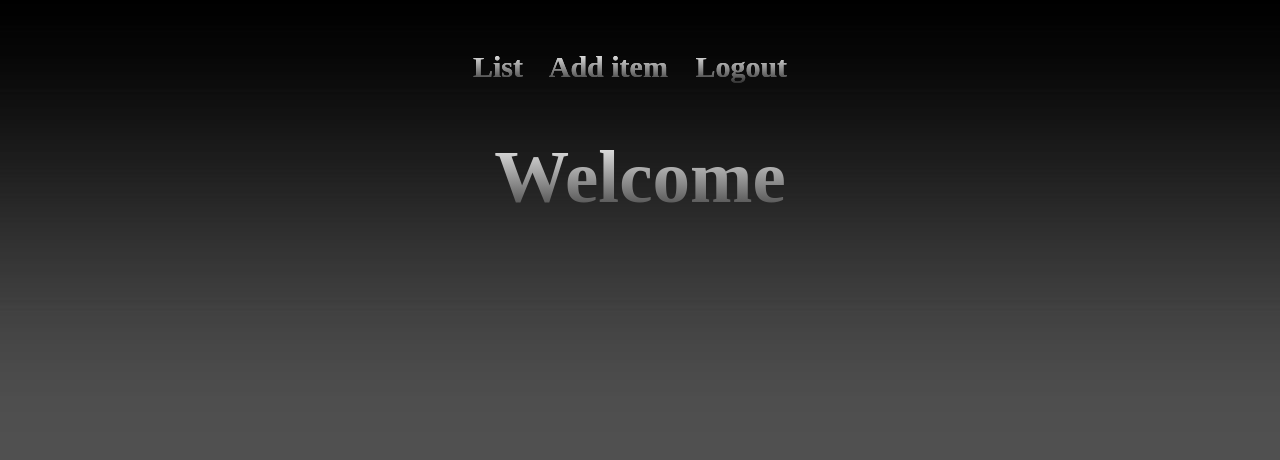
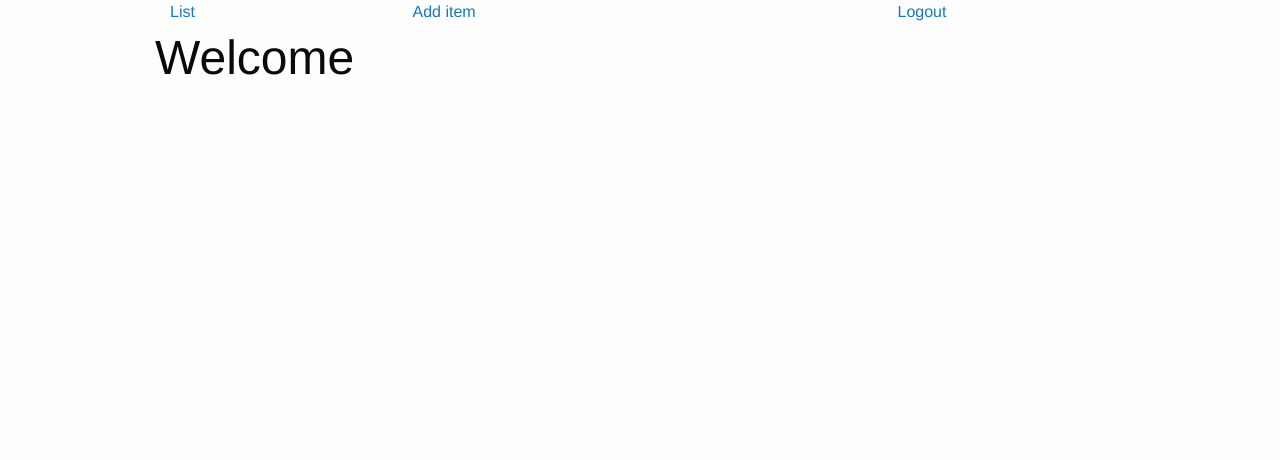
Before and after one commit to ecnivoke/Scraper, a PHP site: page / in a window 1280 px wide. Shown: the top 460 px of the page. Run offline with PHP 8.4, Linux system fonts and the light colour scheme; the visitor is signed in with stand-in values (Sample User, id 1); data that the repository does not hold is empty; some libraries are stand-ins or nearby versions.

Commit message:
Revert Styling Update 1.0.1

```diff
--- a/public_html/styles/style.css
+++ b/public_html/styles/style.css
@@ -6,122 +6,10 @@ b.error {
 	color: red;
 }
 
+small.sale {
+	color: #52b329; /* lime / green ish */
+}
+
 *.success {
 	color: #52b329; /* lime / green ish */
 }
-
-/* ------------------------------------------------------------------------------------------------------------------------ */
-
-body {
-	background-image: url(../images/background.jpg);
-}
-
-img {
-	width: 400px;
-}
-
-a.nav {
-	margin-right: 20px;
-}
-
-h1 {
-	font-size: 75px;
-	margin-top: 50px;
-	text-align: center;
-
-    background: -webkit-linear-gradient(#fff, #333);
-    -webkit-background-clip: text;
-    -webkit-text-fill-color: transparent;
-}
-
-.ds-cap {
-	text-transform: capitalize
-}
-
-.ds-inlineB {
-	display: inline-block;
-}
-
-.ds-noDots {
-	list-style-type: none;
-}
-
-.ds-center {
-	text-align: center;
-}
-
-.nav {
-	margin-top: 50px;
-    text-align: center;
-    font-size: 30px;
-    font-weight: 600;
-
-    background: -webkit-linear-gradient(#fff, #333);
-    -webkit-background-clip: text;
-    -webkit-text-fill-color: transparent;
-}
-
-.main-items {
-	width: 1920px;
-}
-
-.items-container {
-	text-align: center;
-	width: 100%;
-}
-
-.items {
-	width: 400px;
-	padding: 0 50px;
-}
-
-.item-name {
-	text-align: center;
-	margin: 10px 30px;
-	padding: 0px;
-	font-size: 40px;
-}
-
-small.sale {
-	text-align: left;
-	font-size: 25px;
-	color: #52b329; /* lime / green ish */
-	text-decoration: underline;
-}
-
-.item-link {
-	font-size: 50px;
-
-	background: -webkit-linear-gradient(#fff, #9c9c9c);
-    -webkit-background-clip: text;
-    -webkit-text-fill-color: transparent;
-	text-decoration: none;
-}
-
-.price {
-	font-size: 25px;
-
-	background: -webkit-linear-gradient(#fff, #9c9c9c);
-    -webkit-background-clip: text;
-    -webkit-text-fill-color: transparent;
-}
-
-.pages {
-	width: 1920px;
-	text-align: center;
-	text-decoration: none;
-}
-
-.page {
-	font-size: 35px;
-	margin-top: 40px;
-}
-
-.ds-colorW {
-	color: white;
-	text-decoration-color: white;
-}
-
-.current-page {
-	text-decoration: underline;
-}
--- a/public_html/templates/header.tpl.php
+++ b/public_html/templates/header.tpl.php
@@ -5,7 +5,7 @@
 	<meta name="viewport" content="width=device-width, initial-scale=1.0">
 	<title>Scraper {if !empty($title)}| {$title}{/if}</title>
 	<!-- Zurb Foundation Compressed CSS -->
-	<!-- <link rel="stylesheet" href="https://cdn.jsdelivr.net/npm/foundation-sites@6.4.3/dist/css/foundation-float.min.css" integrity="sha256-TPcVVrzfTETpAWQ8HhBHIMT7+DbszMr5n3eFi+UwIl8= sha384-+aXh7XSzITwlvjelsNWuL1A9rT8pWGaiqMMeUjtKcsWIfzT1oV8Mp3oYxmjPK8Gv sha512-cArttU/Yh+PzfQ/dhCdfBiU9+su+fuCwFxLrlLbvuJE/ynUbstaKweVPs7Hdbok9jlv9cwt+xdk20wRz7oYErQ==" crossorigin="anonymous"> -->
+	<link rel="stylesheet" href="https://cdn.jsdelivr.net/npm/foundation-sites@6.4.3/dist/css/foundation-float.min.css" integrity="sha256-TPcVVrzfTETpAWQ8HhBHIMT7+DbszMr5n3eFi+UwIl8= sha384-+aXh7XSzITwlvjelsNWuL1A9rT8pWGaiqMMeUjtKcsWIfzT1oV8Mp3oYxmjPK8Gv sha512-cArttU/Yh+PzfQ/dhCdfBiU9+su+fuCwFxLrlLbvuJE/ynUbstaKweVPs7Hdbok9jlv9cwt+xdk20wRz7oYErQ==" crossorigin="anonymous">
 
 	<link rel="stylesheet" type="text/css" href="{$smarty.const.STYLE_DIR}style.css">
 
--- a/public_html/templates/index.tpl.php
+++ b/public_html/templates/index.tpl.php
@@ -1,7 +1,7 @@
 {include 'header.tpl.php' title={$title}}
 
 <div class="row">
-	<div class='ds-cap welcome'>
+	<div class='small-10 columns small-centered'>
 		{if isset($smarty.session.user_id)}
 			<h1>Welcome {$smarty.session.username}</h1>
 		{else}
--- a/public_html/templates/nav.tpl.php
+++ b/public_html/templates/nav.tpl.php
@@ -1,31 +1,37 @@
-<div class='main-nav'>
-	<div class='nav'>
+<div class='row'>
+	<div class='small-10 columns small-centered'>
 		{if isset($smarty.session.user_id)}
-			<a class='nav' href="?p=item_list">List</a>
-			<a class='nav' href="?p=add_item">Add item</a>
-			<a class='nav' href="?p=logout">Logout</a>
-
+			<div class='small-3 columns'>
+				<a href="?p=item_list">List</a>
+			</div>
+			<div class='small-3 columns'>
+				<a href="?p=add_item">Add item</a>
+			</div>
+			<div class='small-3 columns'>
+				<a href="?p=logout">Logout</a>
+			</div>
 			{if $smarty.session.user_group === 'super_admin' ||
 				$smarty.session.user_group === 'admin'}
-
-					<a class='nav' href="?p=register">Register new user</a>
-					<a class='nav' href="?p=manager">Manage users</a>
-
-				{/if}
+				<div class='small-3 columns'>
+					<a href="?p=register">Register new user</a>
+				</div>
+				<div class='small-3 columns'>
+					<a href="?p=manager">Manage users</a>
+				</div>
+			{/if}
 		{else}
-			<div class=''>
+			<div class='small-3 columns'>
 				<a href="?p=login">Login</a>
 			</div>
-			<div class=''>
+			<div class='small-3 columns'>
 				<a href="?p=register">Register</a>
 			</div>
-			<div class=''>
+			<div class='small-3 columns'>
 				<a href="?p="></a>
 			</div>
-			<div class=''>
+			<div class='small-3 columns'>
 				<a href="?p="></a>
 			</div>
 		{/if}
-			</ul>
 	</div>
 </div>
```
Also changed, not shown: public_html/templates/item_list.tpl.php (+16 -14 lines), public_html/images/background.jpg (deleted).
